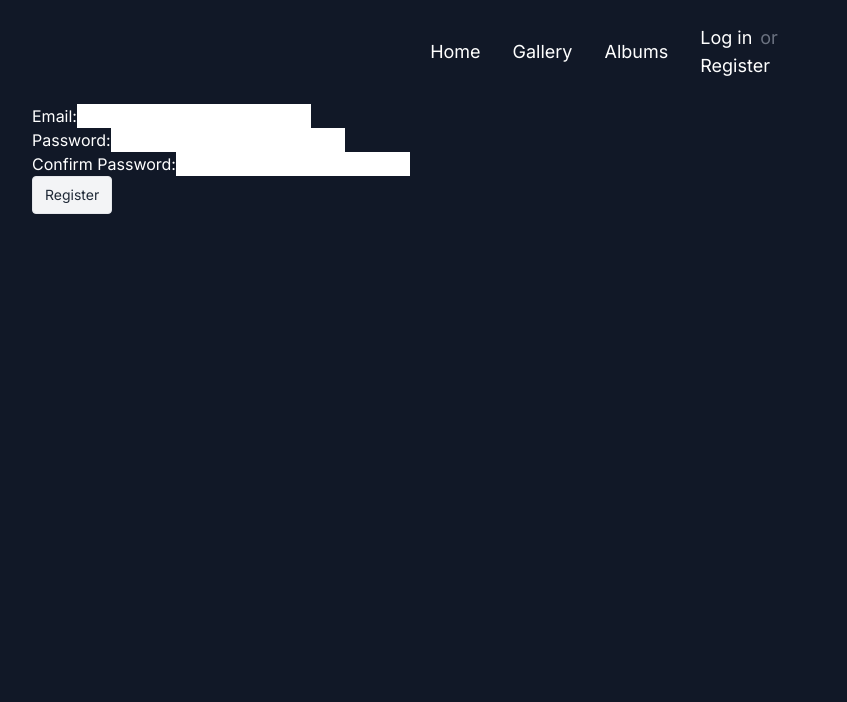
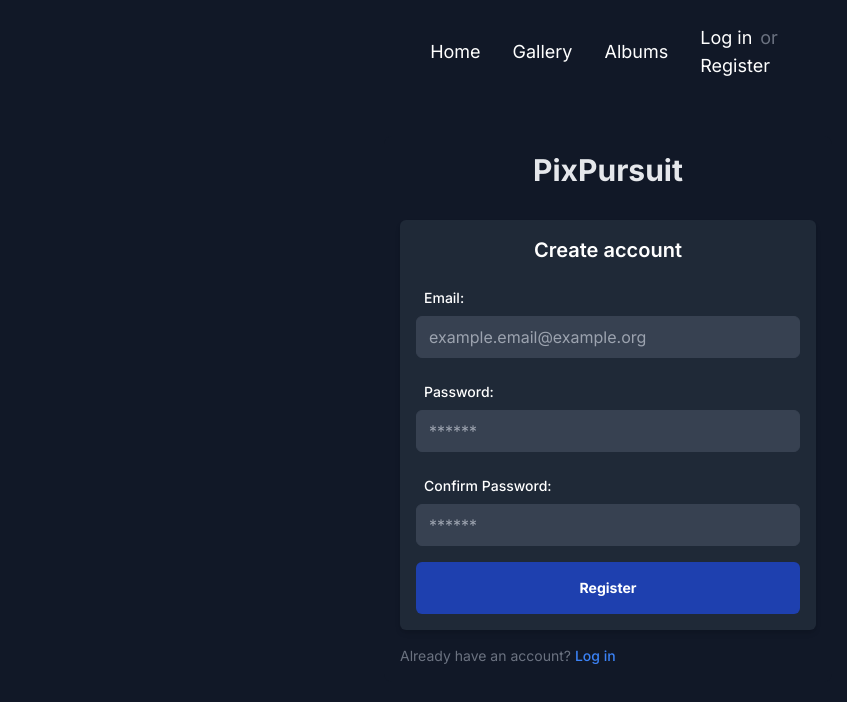
Before and after one commit to gdziewon/pixpursuit, a Next.js app in the folder frontend/: page /register in a window 1280 px wide. Shown: the top 702 px of the page, without its empty margins (32-879 px from the left). Built offline with nearby package versions, Linux system fonts and the light colour scheme; no server answers.

Commit message:
Add registration validation and styles

```diff
--- a/frontend/app/register/page.js
+++ b/frontend/app/register/page.js
@@ -1,43 +1,70 @@
 "use client";
 
-import { useState } from 'react';
-import axios from 'axios';
-import {FolderArrowDownIcon} from "@heroicons/react/24/outline";
+import { useState } from "react";
+import axios from "axios";
 
 export default function Register() {
-    const [email, setEmail] = useState('');
-    const [password, setPassword] = useState('');
-    const [confirmPassword, setConfirmPassword] = useState('');
+  const [email, setEmail] = useState("");
+  const [password, setPassword] = useState("");
+  const [confirmPassword, setConfirmPassword] = useState("");
   const [loading, setLoading] = useState(false);
-    const [message, setMessage] = useState('');
+  const [message, setMessage] = useState("");
 
+  const validateEmail = (email) => {
+    const emailRegex =
+      /[a-zA-Z0-9.!#$%&'*+/=?^_`{|}~-]+@[a-zA-Z0-9-]+(?:\.[a-zA-Z0-9-]+)*$/;
+    return emailRegex.test(email);
+  };
+
+  const validatePassword = (password) => {
+    const passwordRegex =
+      /(?=.*[a-z])(?=.*[A-Z])(?=.*[0-9])(?=.*[!@#\$%\^&\*])(?=.{8,})/;
+    return passwordRegex.test(password);
+  };
   const handleSubmit = async (event) => {
     event.preventDefault();
     setLoading(true);
-        setMessage('');
+    setMessage("");
+
+    if (!validateEmail(email)) {
+      setMessage("Invalid email format");
+      setLoading(false);
+      return;
+    }
+
+    if (!validatePassword(password)) {
+      setMessage(
+        "Password must be at least 8 characters, contain 1 uppercase letter, 1 lowercase letter, 1 number, and 1 special character"
+      );
+      setLoading(false);
+      return;
+    }
 
     if (password !== confirmPassword) {
-            setMessage('Passwords do not match');
+      setMessage("Passwords do not match");
       setLoading(false);
       return;
     }
 
     try {
-            const response = await axios.post(`${process.env.NEXT_PUBLIC_API_URL}/register`, {
+      const response = await axios.post(
+        `${process.env.NEXT_PUBLIC_API_URL}/register`,
+        {
           email,
           password,
-            });
+        }
+      );
       setMessage(response.data.message);
-            setEmail('');
-            setPassword('');
-            setConfirmPassword('');
+      setEmail("");
+      setPassword("");
+      setConfirmPassword("");
     } catch (error) {
       if (error.response) {
         setMessage(error.response.data.detail);
       } else if (error.request) {
-                setMessage('An error occurred, please try again');
+        setMessage("An error occurred, please try again");
       } else {
-                setMessage('An error occurred');
+        setMessage("An error occurred");
       }
     } finally {
       setLoading(false);
@@ -45,50 +72,83 @@ export default function Register() {
   };
 
   return (
-        <div>
+    <div className="bg-gray-900 text-white w-full max-w-md mx-auto mt-8 rounded-lg p-4">
+      <h1 className="text-3xl font-bold text-gray-200 text-center mb-8">
+        PixPursuit
+      </h1>
       <form onSubmit={handleSubmit}>
-                <div>
-                    <label htmlFor="email">Email:</label>
+        <div className="bg-gray-800 rounded-md shadow-md p-4">
+          <h2 className="text-xl font-semibold text-center mb-4">
+            Create account
+          </h2>
+
+          <div className="mb-4">
+            <label htmlFor="email" className="block text-sm font-medium p-2">
+              Email:
+            </label>
             <input
               id="email"
               type="email"
               value={email}
               onChange={(e) => setEmail(e.target.value)}
               required
-                        style={{ color: 'black' }}
+              placeholder="example.email@example.org"
+              className="block w-full px-3 py-2 rounded-md border border-gray-700 bg-gray-700 text-dark focus:outline-none focus:ring-blue-500 focus:ring-2"
             />
           </div>
-                <div>
-                    <label htmlFor="password">Password:</label>
+
+          <div className="mb-4">
+            <label htmlFor="password" className="block text-sm font-medium p-2">
+              Password:
+            </label>
             <input
               id="password"
               type="password"
               value={password}
               onChange={(e) => setPassword(e.target.value)}
               required
-                        style={{ color: 'black' }}
+              placeholder="******"
+              className="block w-full px-3 py-2 rounded-md border border-gray-700 bg-gray-700 text-dark focus:outline-none focus:ring-blue-500 focus:ring-2"
             />
           </div>
-                <div>
-                    <label htmlFor="confirmPassword">Confirm Password:</label>
+
+          <div className="mb-4">
+            <label
+              htmlFor="confirmPassword"
+              className="block text-sm font-medium p-2"
+            >
+              Confirm Password:
+            </label>
             <input
               id="confirmPassword"
               type="password"
               value={confirmPassword}
               onChange={(e) => setConfirmPassword(e.target.value)}
               required
-                        style={{ color: 'black' }}
+              placeholder="******"
+              className="block w-full px-3 py-2 rounded-md border border-gray-700 bg-gray-700 text-dark focus:outline-none focus:ring-blue-500 focus:ring-2"
             />
           </div>
+
           <button
             type="submit"
             disabled={loading}
-                    className="rounded border bg-gray-100 px-3 py-2 text-sm text-gray-800 flex items-center"
+            className="w-full inline-flex items-center justify-center px-4 py-4 rounded-md text-sm font-bold text-white bg-blue-800 hover:bg-blue-900 focus:outline-none focus:ring-2 focus:ring-offset-2 focus:ring-blue-500 disabled:opacity-50"
           >
-                    {loading ? 'Registering...' : 'Register'}
+            {loading ? "Registering..." : "Register"}
           </button>
+        </div>
       </form>
-            {message && <p>{message}</p>}
+      {message && <p className="text-red-500 text-sm">{message}</p>}
+      <p className="text-sm mt-4 text-gray-500">
+        Already have an account?{" "}
+        <a
+          href="/login"
+          className="text-blue-500 hover:text-blue-700 font-medium"
+        >
+          Log in
+        </a>
+      </p>
     </div>
   );
 }
```
Lines whose indentation alone changed are shown as unchanged.
